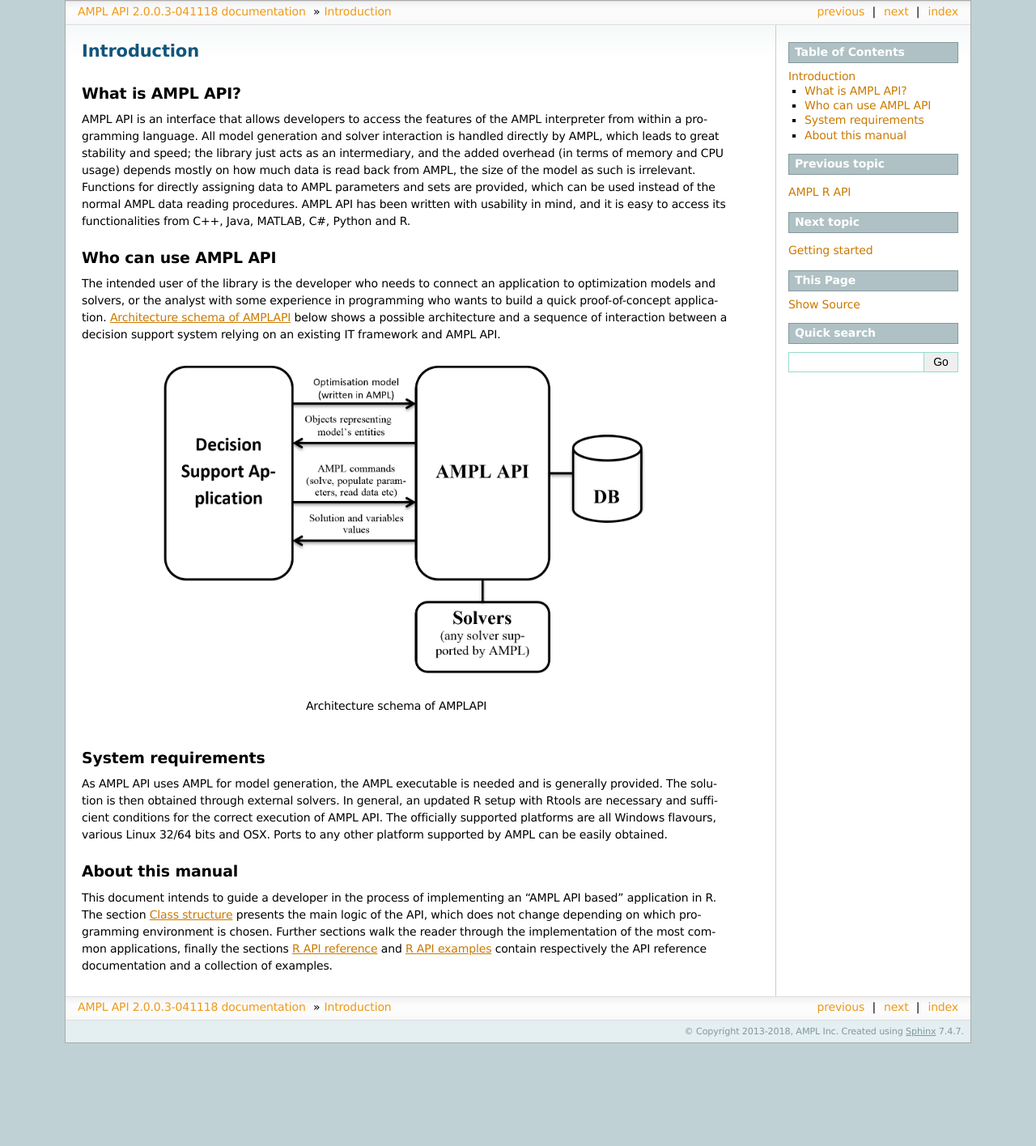
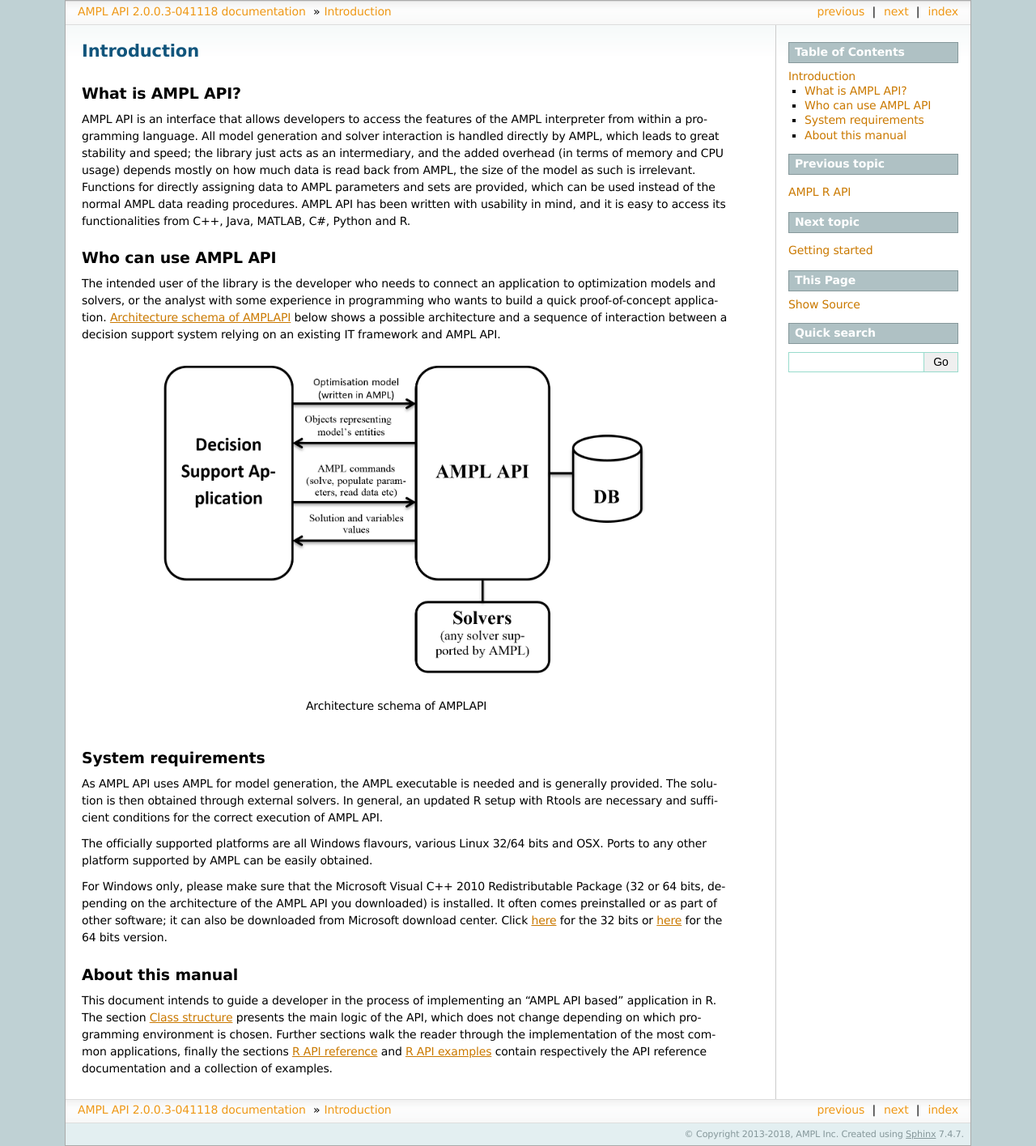
Before and after one commit to ampl/rAMPL, a Sphinx documentation site: the page built from docs/source/intro.rst, in a window 1280 px wide. Shown: the whole page at 81% size. Built offline with Sphinx 7.4.7, drawn with Linux system fonts in a browser that asks for light colours; before the commit the page ends 1289 px from its top, so only the background shows below that.

Commit message:
Added VC 2010 redist requirement

```diff
--- a/docs/source/intro.rst
+++ b/docs/source/intro.rst
@@ -35,8 +35,14 @@
 
 As AMPL API uses AMPL for model generation, the AMPL executable is needed and is generally provided. The solution is then obtained through external solvers.
 In general, an updated R setup with Rtools are necessary and sufficient conditions for the correct execution of AMPL API.
+
 The officially supported platforms are all Windows flavours, various Linux 32/64 bits and OSX.
 Ports to any other platform supported by AMPL can be easily obtained.
+
+For Windows only, please make sure that the Microsoft Visual C++ 2010 Redistributable Package (32 or 64 bits, depending on the architecture of
+the AMPL API you downloaded) is installed. It often comes preinstalled or as part of other software; it can also be downloaded from Microsoft
+download center. Click `here <https://www.microsoft.com/en-us/download/details.aspx?id=5555>`_ for the 32 bits or
+`here <https://www.microsoft.com/en-us/download/details.aspx?id=14632>`_ for the 64 bits version.
 
 
 About this manual
```
